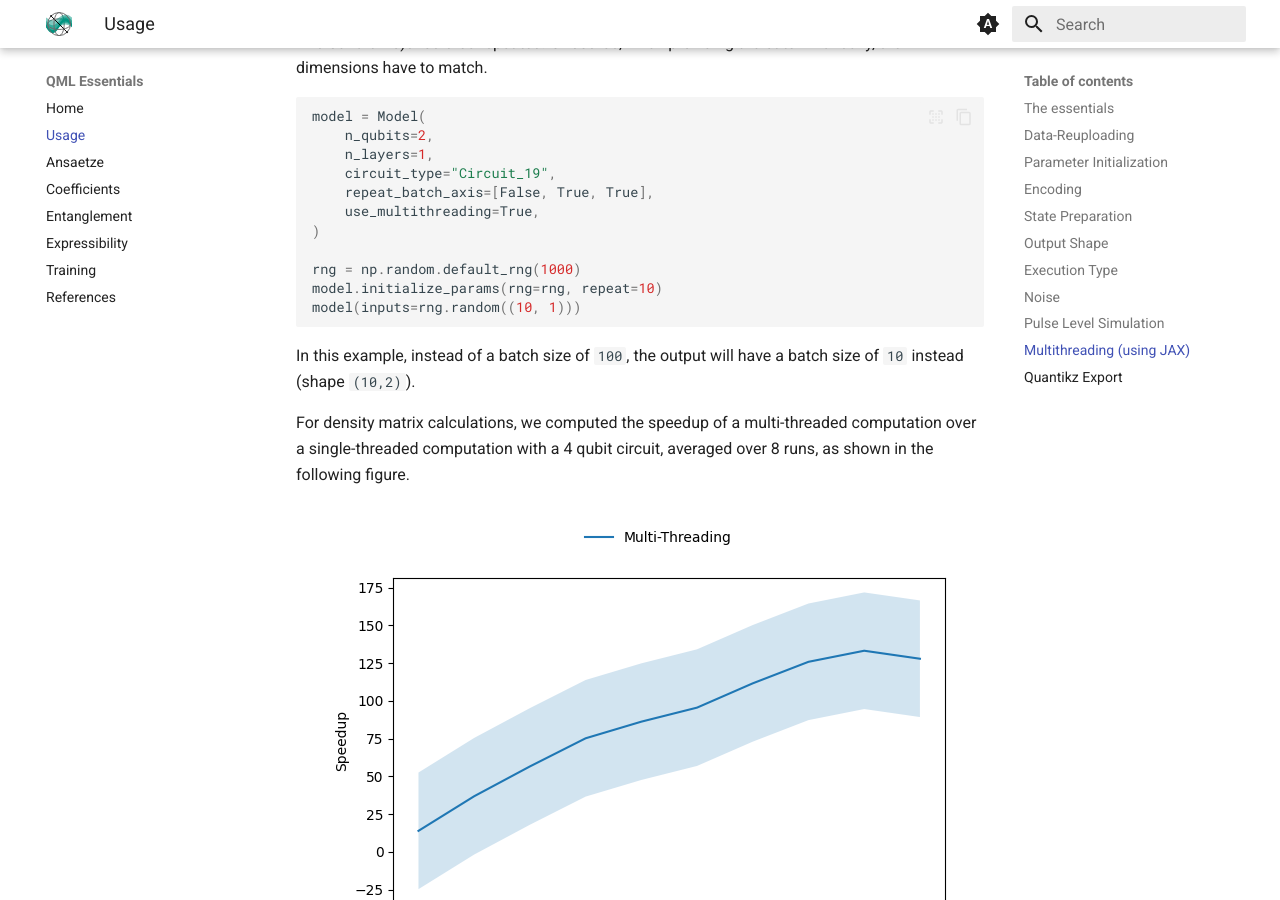
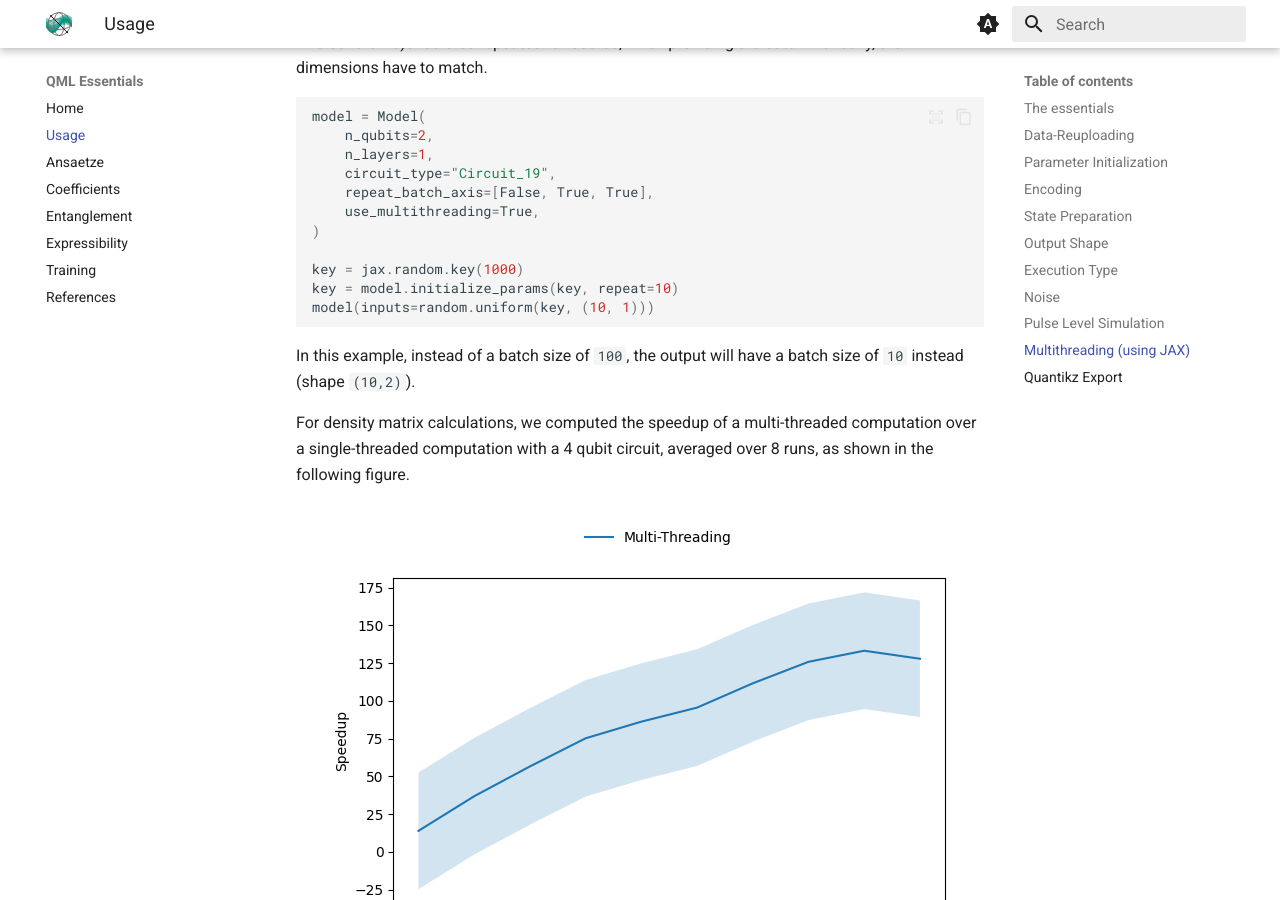
Before and after one commit to cirKITers/qml-essentials, an MkDocs documentation site: the page built from docs/usage.md, in a window 1280 px wide and 900 px high, scrolled down 7925 px. Built offline with MkDocs 1.6.1 and Material for MkDocs 9.7.7, drawn with Linux system fonts in a browser that asks for light colours; emoji names are drawn with the system emoji font.

Commit message:
update docs

````diff
--- a/docs/usage.md
+++ b/docs/usage.md
@@ -286,9 +286,9 @@ model = Model(
     use_multithreading=True,
 )
 
-rng = np.random.default_rng(1000)
-model.initialize_params(rng=rng, repeat=10)
-model(inputs=rng.random((10, 1)))
+key = jax.random.key(1000)
+key = model.initialize_params(key, repeat=10)
+model(inputs=random.uniform(key, (10, 1)))
 ```
 In this example, instead of a batch size of `100`, the output will have a batch size of `10` instead (shape `(10,2)`).
 
````
